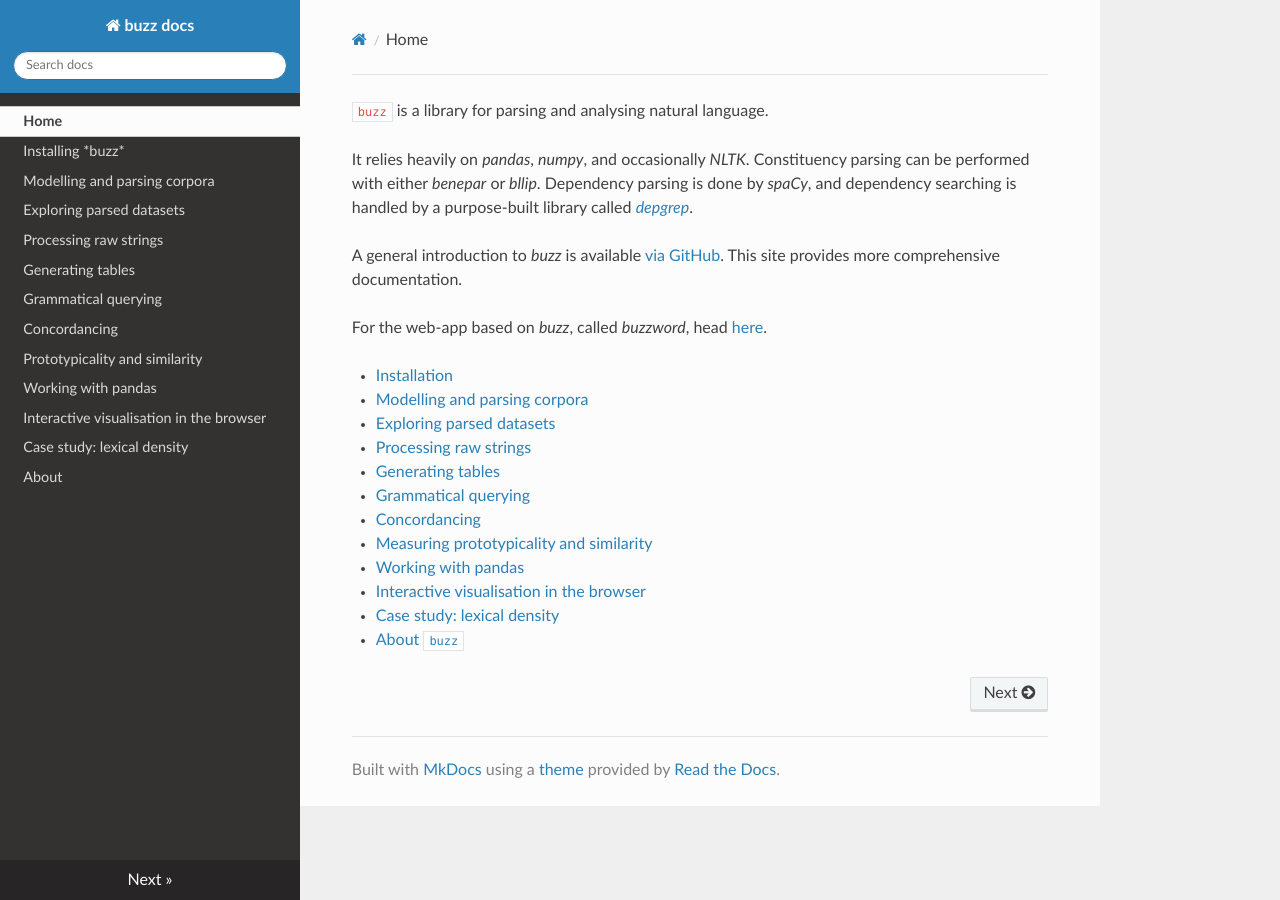
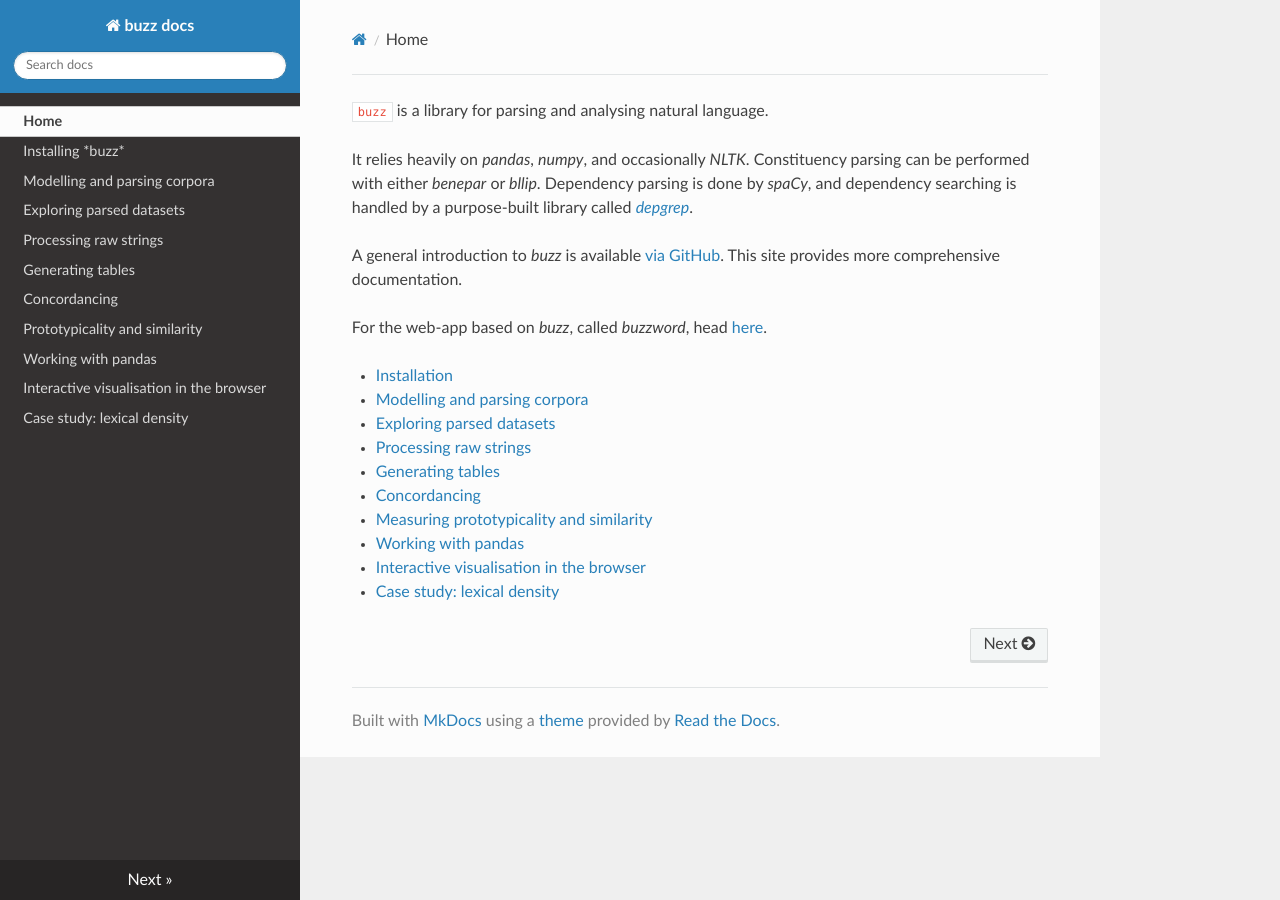
Before and after one commit to interrogator/buzz, an MkDocs documentation site: the page built from docs/index.md, in a window 1280 px wide. Built offline with MkDocs 1.6.1, drawn with Linux system fonts in a browser that asks for light colours; nearby versions of some CDN libraries.

Commit message:
keep these two in sync

```diff
--- a/docs/index.md
+++ b/docs/index.md
@@ -11,10 +11,8 @@ For the web-app based on *buzz*, called *buzzword*, head [here](https://buzzword
 - [Exploring parsed datasets](dataset.md)
 - [Processing raw strings](from_string.md)
 - [Generating tables](table.md)
-- [Grammatical querying](query.md)
 - [Concordancing](conc.md)
 - [Measuring prototypicality and similarity](proto.md)
 - [Working with pandas](pandas.md)
 - [Interactive visualisation in the browser](site.md)
 - [Case study: lexical density](density.md)
-- [About `buzz`](about.md)
--- a/mkdocs.yml
+++ b/mkdocs.yml
@@ -10,10 +10,8 @@ nav:
     - Exploring parsed datasets: dataset.md
     - Processing raw strings: from_string.md
     - Generating tables: table.md
-    - Grammatical querying: query.md
     - Concordancing: conc.md
     - Prototypicality and similarity: proto.md
     - Working with pandas: pandas.md
     - Interactive visualisation in the browser: site.md
     - "Case study: lexical density": density.md
-    - About: about.md
```
